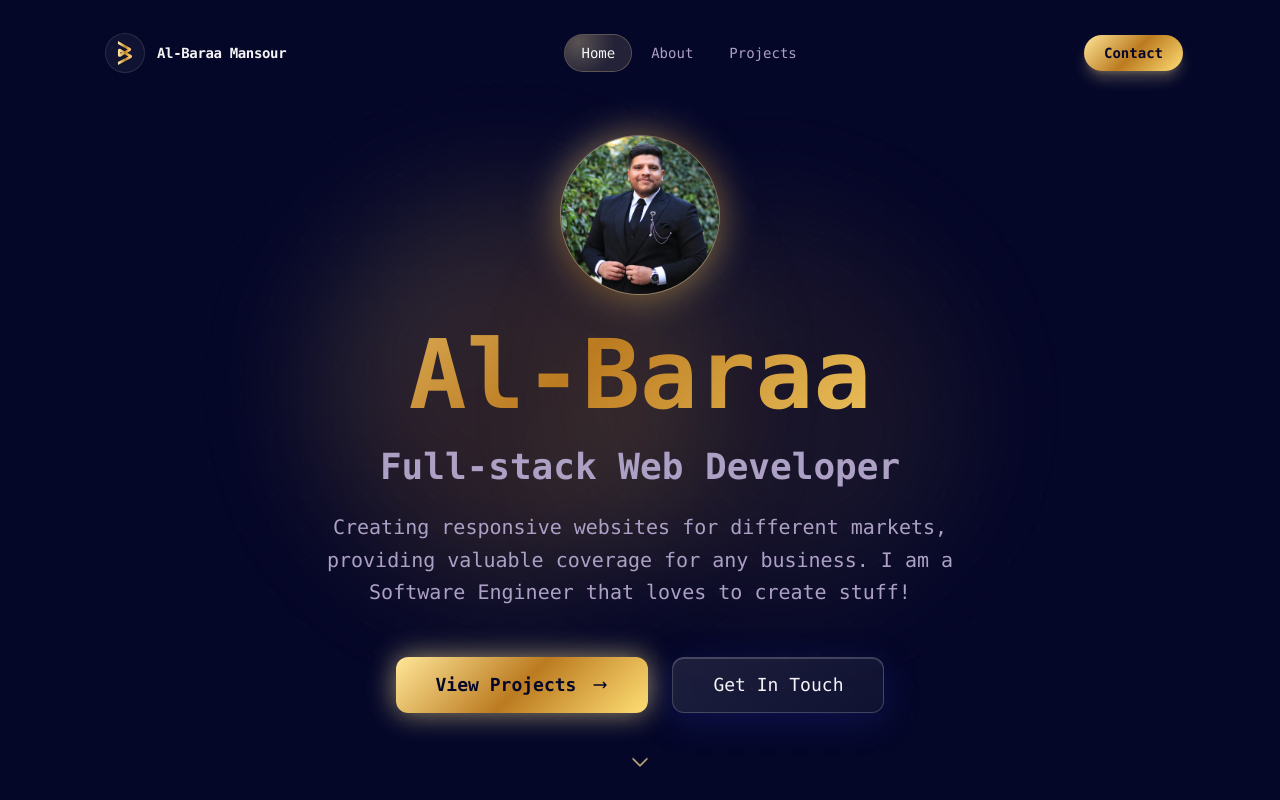
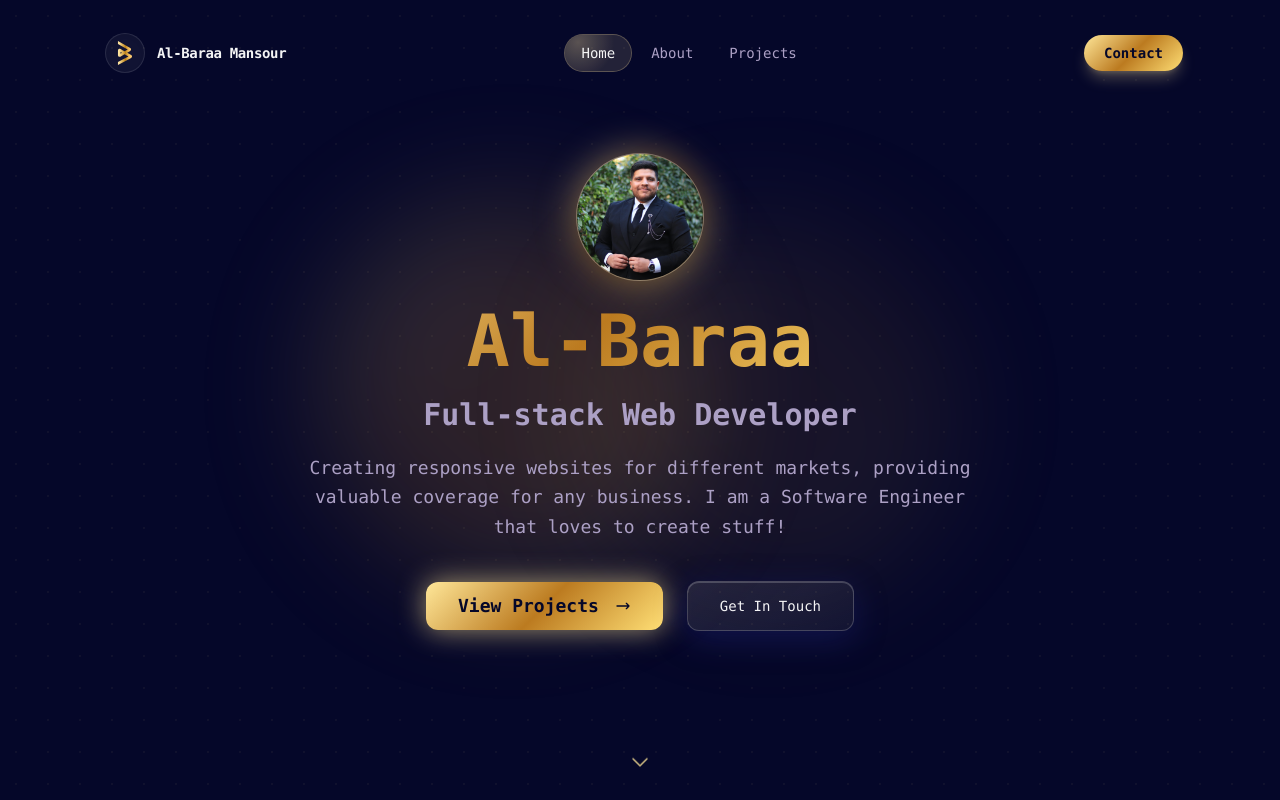
Before and after one commit to BaraaMansor/Portfolio, a React (Vite) app: page / in a window 1280 px wide. Shown: the top 800 px of the page. Built offline with nearby package versions, Linux system fonts and the light colour scheme; a web font is replaced by a local one.

Commit message:
style: update Hero component layout and animations for improved aesthetics

```diff
--- a/src/components/Hero.tsx
+++ b/src/components/Hero.tsx
@@ -37,41 +37,41 @@ const Hero = () => {
         <div className="absolute bottom-1/4 right-1/4 w-96 h-96 bg-gradient-accent opacity-10 rounded-full blur-3xl animate-float delay-300"></div>
       </div>
 
-      <div className="container mx-auto px-6 pt-12 text-center relative z-10">
+      <div className="container mx-auto px-6 pt-16 pb-20 text-center relative z-10">
         <div className="max-w-4xl mx-auto">
           {/* Profile Image */}
           <div
-            className="mb-8 animate-fade-in"
+            className="mb-6 animate-fade-in"
             style={{ animationDelay: '0.1s' }}
           >
-            <div className="w-40 h-40 mx-auto mb-8 relative">
+            <div className="w-32 h-32 mx-auto mb-6 relative">
               <div className="absolute inset-0 bg-gradient-accent rounded-full blur-lg opacity-50 animate-pulse-glow"></div>
               <img
                 src="/my-image.JPG"
                 alt="Al-Baraa Mansour"
-                width={200}
-                height={200}
+                width={160}
+                height={160}
                 className="relative w-full h-full object-cover rounded-full border-4 border-glass-border glass backdrop-blur-xs"
               />
             </div>
           </div>
 
           <h1
-            className="text-6xl md:text-8xl font-bold mb-6 animate-slide-up"
-            style={{ animationDelay: '0.35s' }}
+            className="text-5xl md:text-7xl font-bold mb-5 animate-slide-up"
+            style={{ animationDelay: '0.3s' }}
           >
             <span className="gradient-text-animated">Al-Baraa</span>
           </h1>
 
           <h2
-            className="text-2xl md:text-4xl font-semibold text-muted mb-6 animate-slide-up"
+            className="text-xl md:text-3xl font-semibold text-muted mb-5 animate-slide-up"
             style={{ animationDelay: '0.5s' }}
           >
             Full-stack Web Developer
           </h2>
 
           <p
-            className="text-lg md:text-xl text-muted max-w-2xl mx-auto mb-12 leading-relaxed animate-slide-up"
+            className="text-base md:text-lg text-muted max-w-2xl mx-auto mb-10 leading-relaxed animate-slide-up"
             style={{ animationDelay: '0.65s' }}
           >
             Creating responsive websites for different markets, providing
@@ -81,12 +81,12 @@ const Hero = () => {
 
           {/* CTA Buttons */}
           <div
-            className="flex flex-col sm:flex-row items-center justify-center gap-6 relative z-20 animate-slide-up"
+            className="flex flex-col sm:flex-row items-center justify-center gap-6 animate-slide-up"
             style={{ animationDelay: '0.8s' }}
           >
             <Button
               variant="hero"
-              size="xl"
+              size="lg"
               onClick={scrollToProjects}
               className="group"
             >
@@ -106,7 +106,7 @@ const Hero = () => {
               </svg>
             </Button>
 
-            <Button variant="glass" size="xl" onClick={scrollToContact}>
+            <Button variant="glass" size="lg" onClick={scrollToContact}>
               Get In Touch
             </Button>
           </div>
@@ -117,7 +117,7 @@ const Hero = () => {
       <button
         onClick={scrollToProjects}
         aria-label="Scroll to projects"
-        className="absolute bottom-8 left-1/2 -translate-x-1/2 animate-scroll-hint text-primary focus:outline-none"
+        className="absolute bottom-8 left-1/2 -translate-x-1/2 z-10 animate-scroll-hint text-primary focus:outline-none"
       >
         <svg
           className="w-6 h-6"
```
